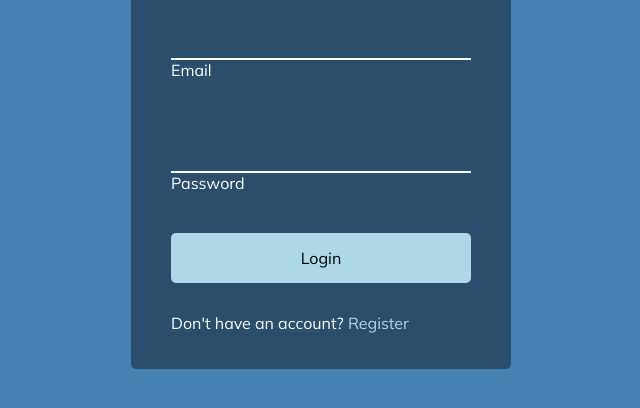
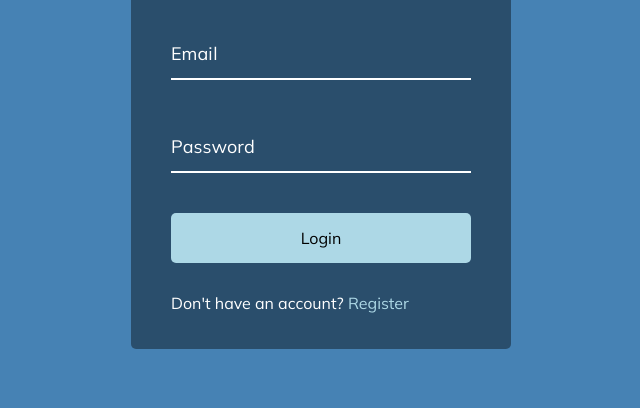
Before and after one commit to mah07308/JS-Practice-Projects, a plain HTML site: page 14-BT-Form-Wave-Animation/index.html in a window 1280 px wide. Shown: the part 268-676 px from the top of the page, without its empty margins (319-959 px from the left). Drawn offline with Linux system fonts and the light colour scheme.

Commit message:
Completed. Follow Along

```diff
--- a/14-BT-Form-Wave-Animation/index.html
+++ b/14-BT-Form-Wave-Animation/index.html
@@ -25,6 +25,6 @@
         <p class="text">Don't have an account? <a href="#">Register</a></p>
       </form>
     </div>
-    <script src="./main.js"></script>
+    <script src="main.js"></script>
   </body>
 </html>
--- a/14-BT-Form-Wave-Animation/main.js
+++ b/14-BT-Form-Wave-Animation/main.js
@@ -0,0 +1,11 @@
+const labels = document.querySelectorAll('.form-control label');
+
+labels.forEach(label => {
+  label.innerHTML = label.innerText
+    .split('')
+    .map(
+      (letter, idx) =>
+        `<span style="transition-delay:${idx * 50}ms">${letter}</span>`
+    )
+    .join('');
+});
--- a/14-BT-Form-Wave-Animation/style.css
+++ b/14-BT-Form-Wave-Animation/style.css
@@ -76,4 +76,24 @@ body {
 .form-control input:focus,
 .form-control input:valid {
   outline: 0;
+  border-color: lightblue;
 }
+
+.form-control label {
+  position: absolute;
+  top: 15px;
+  left: 0;
+}
+
+.form-control label span {
+  display: inline-block;
+  font-size: 18px;
+  min-width: 5px;
+  transition: 0.3s cubic-bezier(0.68, -0.55, 0.265, 1.55);
+}
+
+.form-control input:focus + label span,
+.form-control input:valid + label span {
+  color: lightblue;
+  transform: translateY(-30px);
+}
```
